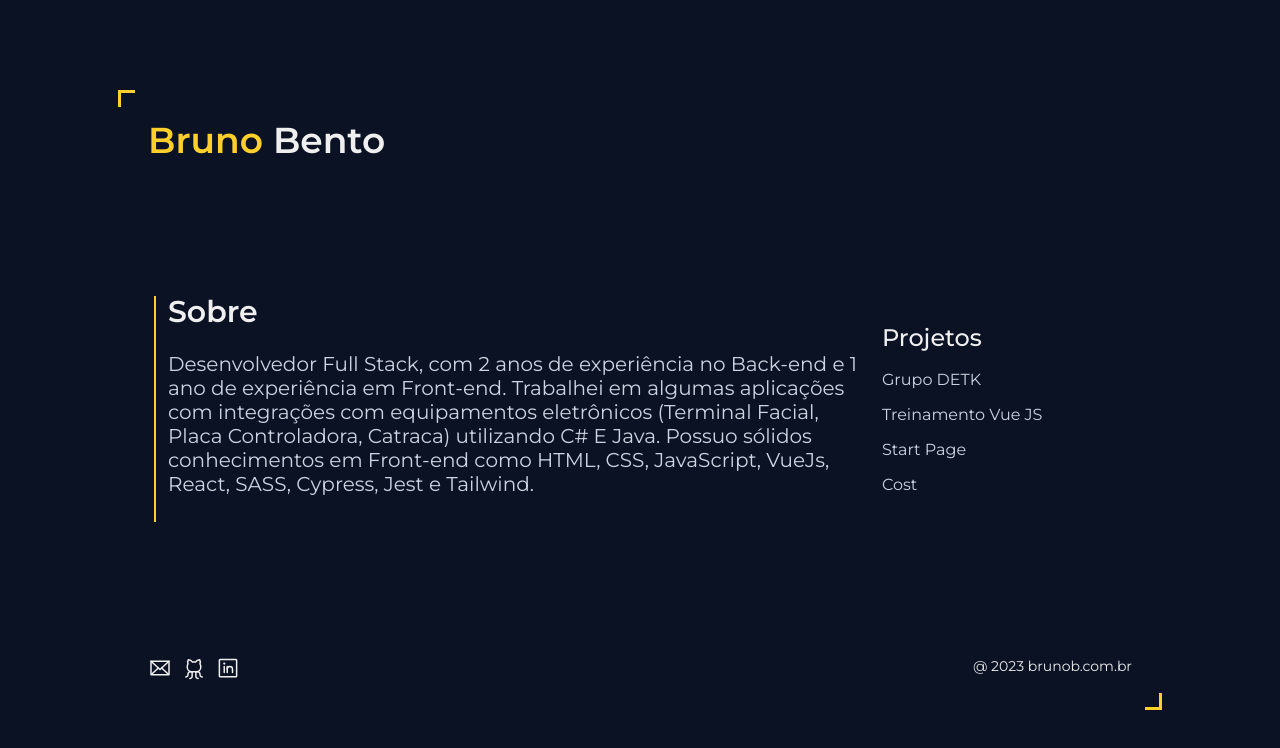
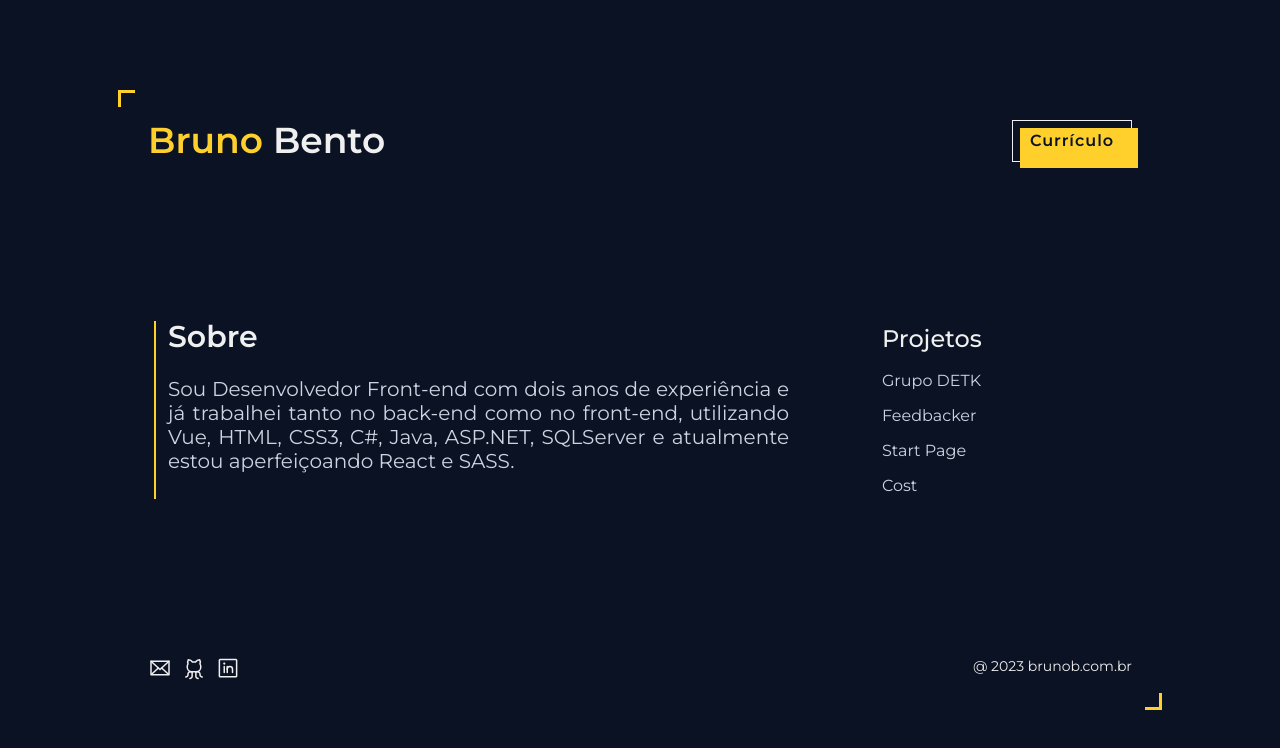
Before and after one commit to bruno-bento/portifolio, a React (Vite) app: page / in a window 1280 px wide. Shown: the top 748 px of the page. Built offline with nearby package versions, Linux system fonts and the light colour scheme.

Commit message:
incremento do curriculo e alteração em textos

```diff
--- a/db.json
+++ b/db.json
@@ -3,20 +3,20 @@
         {
             "id": 0,
             "name": "Sobre",
-            "description": "Desenvolvedor Full Stack, com 2 anos de experiência no Back-end e 1 ano de experiência em Front-end. Trabalhei em algumas aplicações com integrações com equipamentos eletrônicos (Terminal Facial, Placa Controladora, Catraca) utilizando C# E Java. Possuo sólidos conhecimentos em Front-end como HTML, CSS, JavaScript, VueJs, React, SASS, Cypress, Jest e Tailwind."
+            "description": "Sou Desenvolvedor Front-end com dois anos de experiência e já trabalhei tanto no back-end como no front-end, utilizando Vue, HTML, CSS3, C#, Java, ASP.NET, SQLServer e atualmente estou aperfeiçoando React e SASS."
 
         },
         {
             "id": 1,
             "name": "Grupo DETK",
-            "description": "Site desenvolvido para o Grupo DETK. Utilizando VueJS com o intuito de transimitir elegância e sofisticação.",
+            "description": "Site desenvolvido para o Grupo DETK utilizando Figma, Vue, Vue Router, AnimateCSS, Axios, TailwindCSS e mantendo o design system para trazer harmonia, sofisticação e elegância.",
             "github": "",
             "website": "https://www.grupodetk.com.br/"
         },
         {
             "id": 2,
-            "name": "Treinamento Vue JS",
-            "description": "Projeto desenvolvido durante o treinamento de Vue Js. Aplicando conceitos como Vue Router, custom hooks e consumo de api.",
+            "name": "Feedbacker",
+            "description": "Projeto desenvolvido durante o treinamento de Vue Js, com o objetivo de replicar o site feedback.fish utilizando Vue, VueRouter, VueX, Axios, TailwindCSS, Postcss, AnimateCSS, Custom Hooks, Jest e Cypress.",
             "github": "https://github.com/bruno-bento/treinamento-vue3",
             "website": "https://bruno-bento-feedbacker-dashboard.netlify.app/"
         },
@@ -30,7 +30,7 @@
         {
             "id": 4,
             "name": "Cost",
-            "description": "Projeto para gerenciamento de custos de projeto, desenvolvido durante curso de React.",
+            "description": "Projeto para gerenciamento de custos de projeto, desenvolvido durante curso de React para testar conhecimentos como: pros, hooks, consumo de api , criação de componentes e renderização condicional.",
             "github": "",
             "website": ""
         }
--- a/src/App.css
+++ b/src/App.css
@@ -14,7 +14,7 @@
   padding: 1.25rem;
   width:  80%;
   gap: 3rem;
-
+  min-height: 25rem;
   background-color: var(--color-blue);
   position: relative;
 
--- a/src/components/Card.module.css
+++ b/src/components/Card.module.css
@@ -17,6 +17,8 @@
     font-size: 1.25rem;
     line-height: 1.5rem;
     font-weight: 400;
+    text-align: justify;
+    width: 90%;
 }
 
 .card::before {
--- a/src/components/Header.jsx
+++ b/src/components/Header.jsx
@@ -1,13 +1,21 @@
 import styles from './Header.module.css'
+import React, { useState } from 'react';
+import Curriculum from '../assets/BrunoBento_CV.pdf'
 
-function Header({setShowDefaultDescription}) {
+function Header({ setShowDefaultDescription }) {
+    const [downloading, setDownloading] = useState(false);
+
+
     function handleDefaultDescription() {
         setShowDefaultDescription(true)
     }
     return (
         <header className={styles.header}>
-            <nav>
+            <nav className={styles.nav}>
                 <p onClick={handleDefaultDescription} ><span>Bruno</span> Bento</p>
+                <a href={Curriculum} download="BrunoBento_CV" target='_blank' className={styles.btn}>
+                    Currículo
+                </a>
             </nav>
         </header>
     )
--- a/src/components/Header.module.css
+++ b/src/components/Header.module.css
@@ -24,3 +24,53 @@
 .header p:hover span{
     color: var(--color-white);
 }
+
+.nav {
+    display: flex;
+    justify-content: space-between;
+
+}
+
+.btn{
+  width: 7.5rem;
+  text-align: center;
+  letter-spacing: 1px;
+  padding: 0.625rem;
+  outline: 0;
+  border: 1px solid var(--color-white);
+  cursor: pointer;
+  position: relative;
+  background-color: var(--color-blue);
+  color:  var(--color-blue);
+  z-index: 1;
+  font-weight: 600;
+  font-size: 1rem;
+  line-height: 1.25rem;
+  text-decoration: none;
+
+}
+
+.btn::after {
+  content: "";
+  background-color: var(--color-yellow);
+  width: 100%;
+  z-index: -1;
+  position: absolute;
+  height: 100%;
+  top: 7px;
+  left: 7px;
+  transition: 0.2s;
+}
+
+.btn:hover::after {
+  top: 0px;
+  left: 0px;
+}
+
+@media (max-width: 26em){
+    .nav {
+       flex-direction: column;
+       gap: 1.5rem;
+    }
+
+}
```
Also changed, not shown: 1 other file (tests, documents, lock files or other folders).
